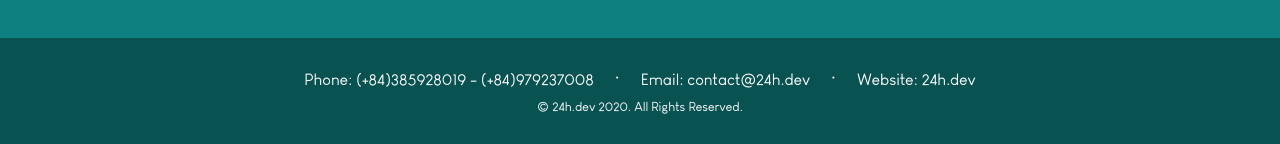
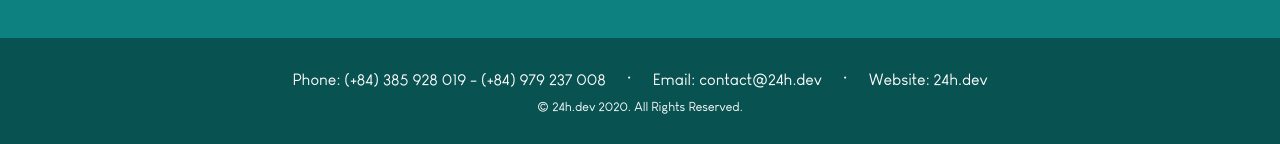
Before and after one commit to lvntruong/lvntruong.github.io, a plain HTML site: page index.html in a window 1280 px wide. Shown: the part 5489-5633 px from the top of the page. Drawn offline with nearby package versions, Linux system fonts and the light colour scheme.

Commit message:
Update index.html

```diff
--- a/index.html
+++ b/index.html
@@ -438,7 +438,8 @@
         <ul class="contact-info">
           <li class="contact-info__item">
             {{ $t("footer.phone") }}:
-            <a href="tel:0385928019">(+84)385928019 - (+84)979237008</a>
+            <a href="tel:0385928019">(+84) 385 928 019 - </a>
+            <a href="tel:0979237008">(+84) 979 237 008</a>
           </li>
           <span class="mobile-hide">• </span>
           <li class="contact-info__item">
```
